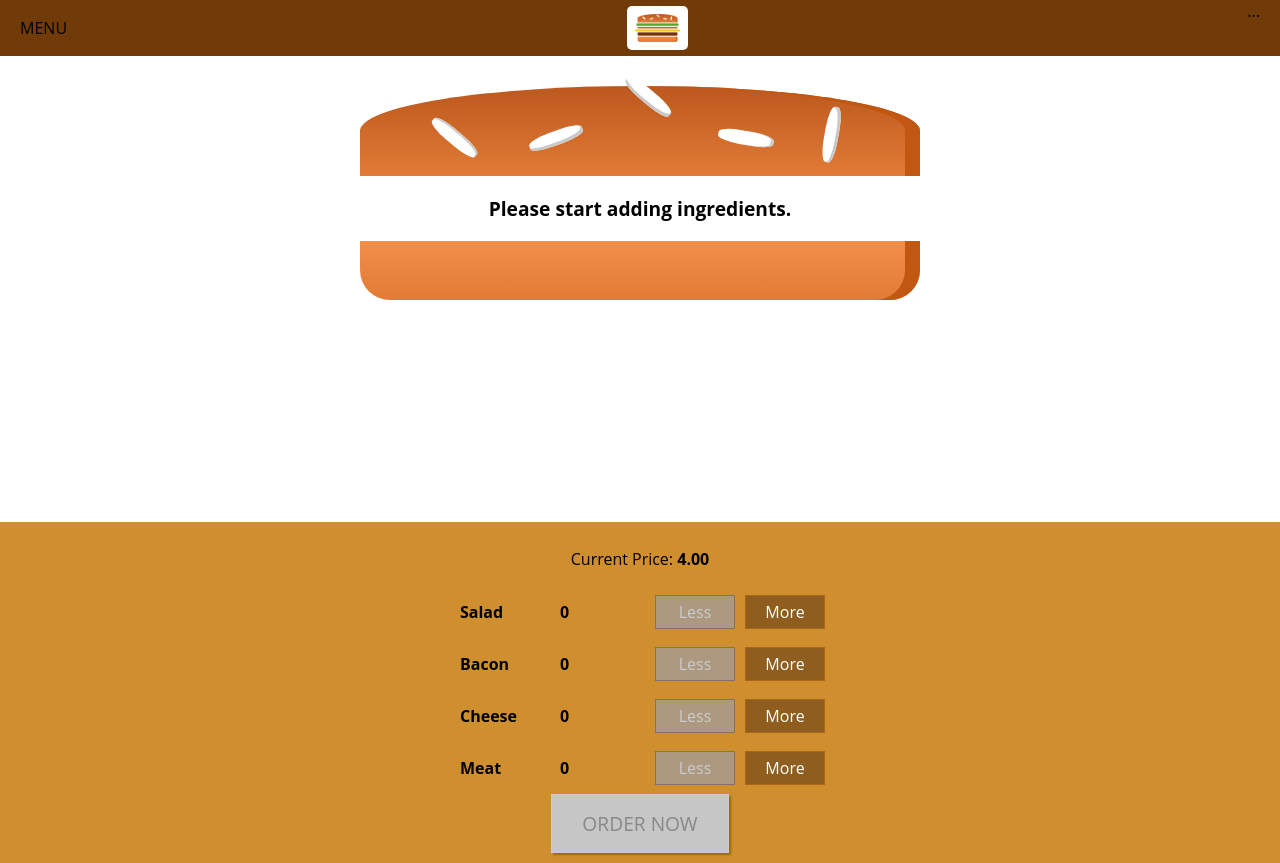
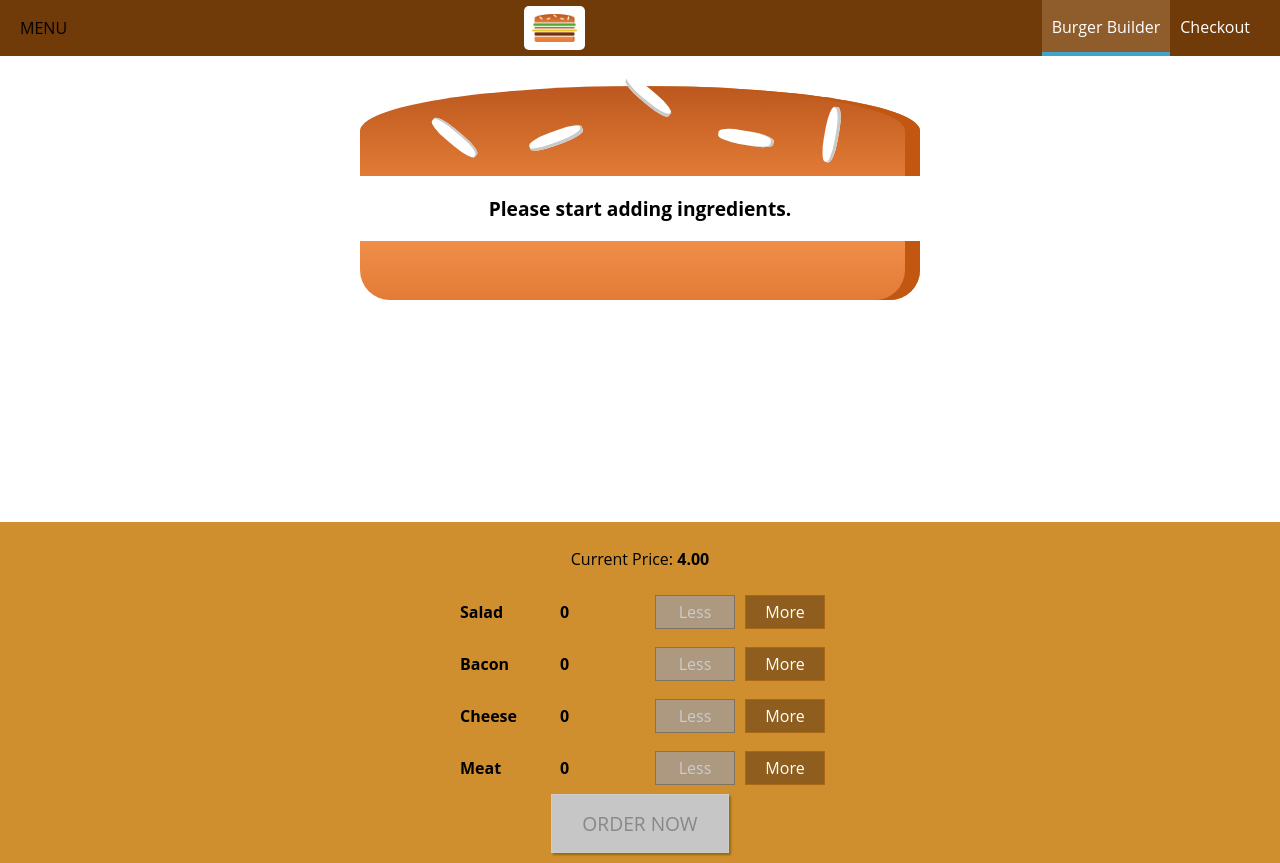
Before and after one commit to rtemplo/React16-BurgerProject, a React app: page / in a window 1280 px wide. Built offline with nearby package versions, Linux system fonts and the light colour scheme; the HTML template or start-up script is replaced by a standard one.

Commit message:
Nav menu stubbed

```diff
--- /dev/null
+++ b/src/components/Navigation/NavigationItems/NavigationItem/NavigationItem.css
@@ -0,0 +1,25 @@
+.NavigationItem {
+  margin: 0;
+  box-sizing:  border-box;
+  display: flex;
+  height: 100%;
+  align-items: center;
+}
+
+.NavigationItem a {
+  color: white;
+  text-decoration: none;
+  height: 100%;
+  padding: 16px 10px;
+  border-bottom: 4px solid transparent;
+  box-sizing: border-box;
+  display: block;
+}
+
+.NavigationItem a:hover,
+.NavigationItem a:active,
+.NavigationItem a.active {
+  background-color: #8F5C2C;
+  border-bottom: 4px solid #40A4C8;
+  color: white;
+}
--- /dev/null
+++ b/src/components/Navigation/NavigationItems/NavigationItem/NavigationItem.js
@@ -0,0 +1,12 @@
+import React from 'react';
+import classes from './NavigationItem.css';
+
+const navigationItem = (props) => {
+  return (
+    <li className={classes.NavigationItem}>
+      <a href={props.link} className={props.active ? classes.active:null}>{props.children}</a>
+    </li>
+  )
+}
+
+export default navigationItem;
--- /dev/null
+++ b/src/components/Navigation/NavigationItems/NavigationItems.css
@@ -0,0 +1,8 @@
+.NavigationItems {
+  margin: 0;
+  padding: 0;
+  list-style:  none;
+  display: flex;
+  align-items: center;
+  height: 100%;
+}
--- /dev/null
+++ b/src/components/Navigation/NavigationItems/NavigationItems.js
@@ -0,0 +1,12 @@
+import React from 'react';
+import NavigationItem from './NavigationItem/NavigationItem';
+import classes from './NavigationItems.css';
+
+const navigationItems = (props) => (
+  <ul className={classes.NavigationItems}>
+    <NavigationItem link="/" active>Burger Builder</NavigationItem>
+    <NavigationItem link="/">Checkout</NavigationItem>
+  </ul>
+)
+
+export default navigationItems;
--- a/src/components/Navigation/Toolbar/Toolbar.js
+++ b/src/components/Navigation/Toolbar/Toolbar.js
@@ -1,4 +1,5 @@
 import React from 'react'
+import NavigationItems from '../NavigationItems/NavigationItems';
 import Logo from '../../Logo/Logo';
 import classes from './Toolbar.css';
 
@@ -7,7 +8,7 @@
     <div>MENU</div>
     <Logo />
     <nav>
-      ...
+      <NavigationItems />
     </nav>
   </header>
 );
```
Also changed, not shown: src/components/Navigation/SideDrawer/SideDrawer.js (added, +12 -0 lines), src/components/Navigation/SideDrawer/SideDrawer.css (added).
